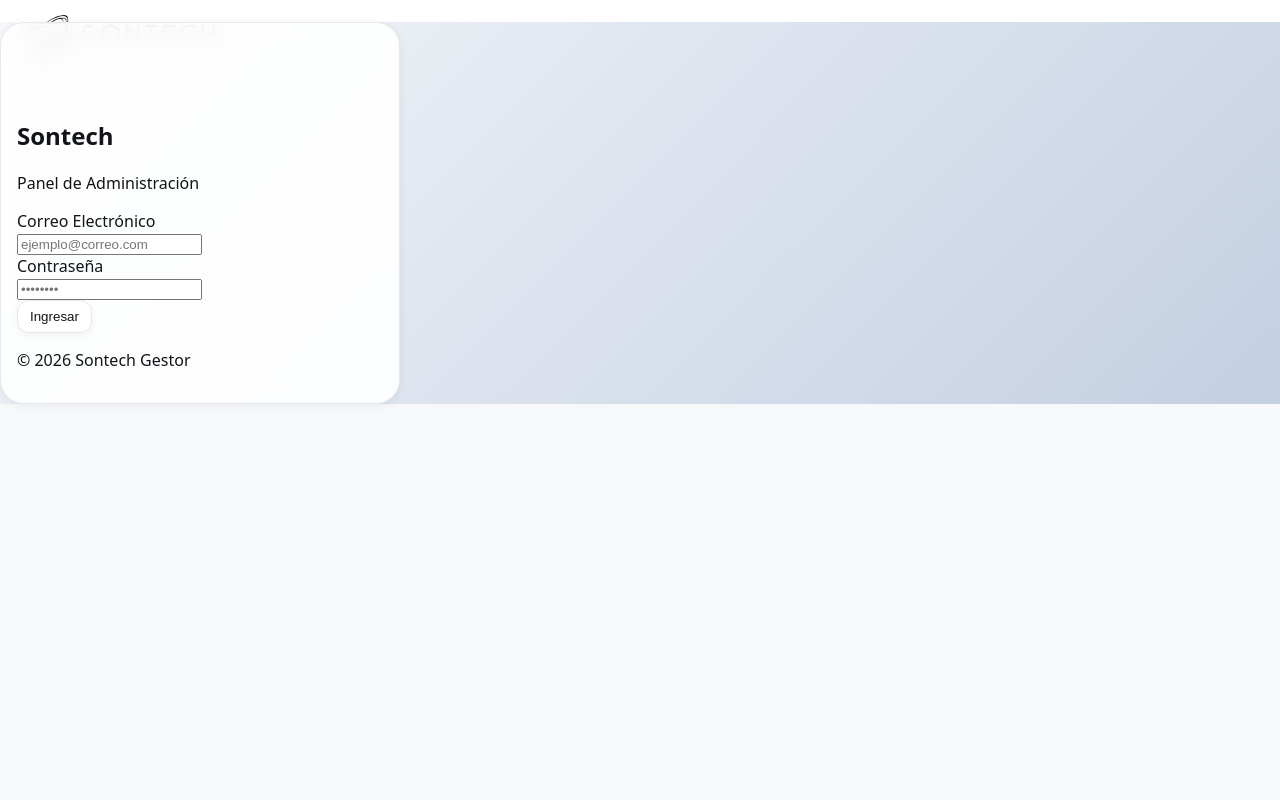
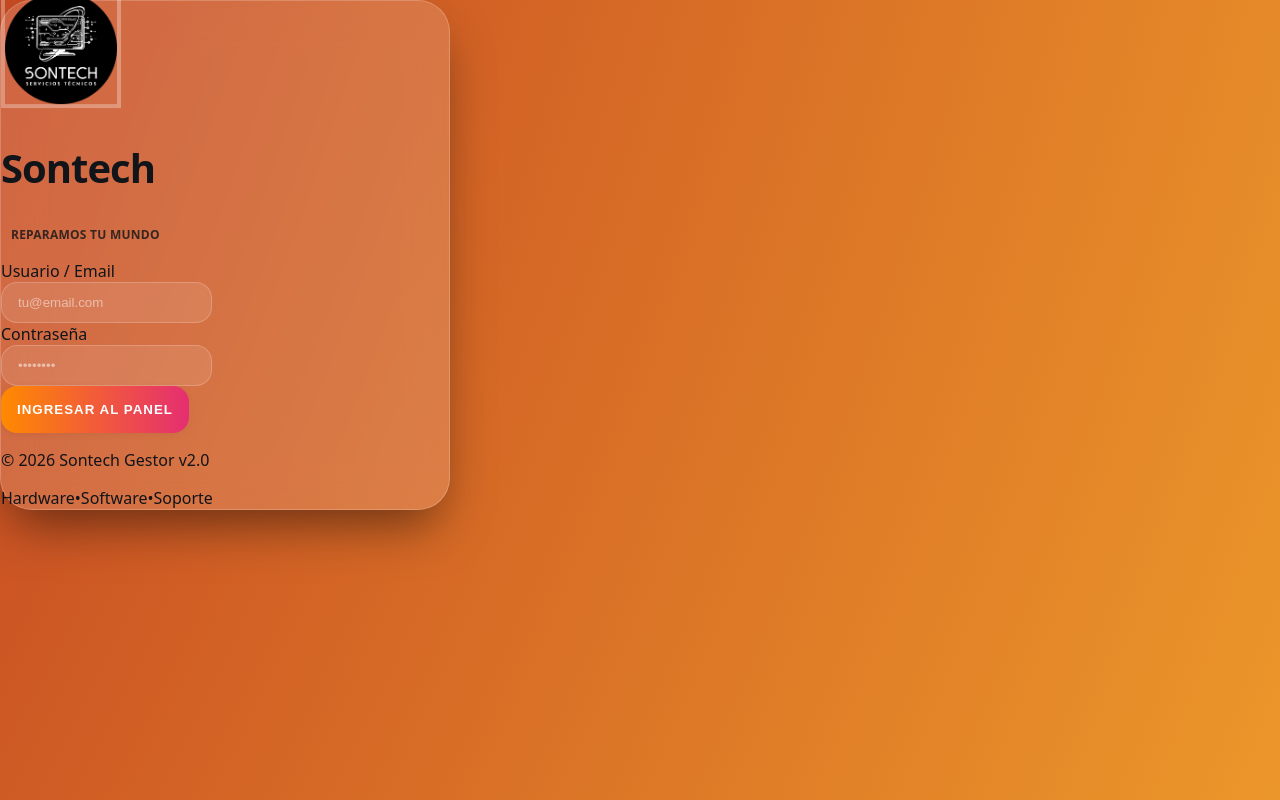
Before and after one commit to mnogueradesarrollo/presupuesto-workorder-sontech, a React (Vite) app: page /login in a window 1280 px wide. Built offline with nearby package versions, Linux system fonts and the light colour scheme; no server answers.

Commit message:
diseño: nueva estética premium para el login con logo circular y glassmorphism

```diff
--- a/src/pages/Login.tsx
+++ b/src/pages/Login.tsx
@@ -3,6 +3,7 @@ import { signInWithEmailAndPassword } from 'firebase/auth';
 import { auth } from '../lib/firebase';
 import { useNavigate, useLocation } from 'react-router-dom';
 import toast from 'react-hot-toast';
+import logoCircle from '../assets/logo-sontech-circle.png';
 
 const Login: React.FC = () => {
     const [email, setEmail] = useState('');
@@ -19,15 +20,15 @@ const Login: React.FC = () => {
 
         try {
             await signInWithEmailAndPassword(auth, email, password);
-            toast.success('¡Bienvenido!');
+            toast.success('¡Bienvenido al sistema!');
             navigate(from, { replace: true });
         } catch (error: any) {
-            console.error('Error in login:', error);
-            let message = 'Error al iniciar sesión';
+            console.error('Error en el acceso:', error);
+            let message = 'Error de autenticación';
             if (error.code === 'auth/user-not-found' || error.code === 'auth/wrong-password' || error.code === 'auth/invalid-credential') {
-                message = 'Usuario o contraseña incorrectos';
+                message = 'Las credenciales no son válidas';
             } else if (error.code === 'auth/too-many-requests') {
-                message = 'Demasiados intentos. Inténtalo más tarde.';
+                message = 'Acceso bloqueado temporalmente por demasiados intentos.';
             }
             toast.error(message);
         } finally {
@@ -36,32 +37,104 @@ const Login: React.FC = () => {
     };
 
     return (
-        <div className="min-vh-100 d-flex align-items-center justify-content-center bg-light px-3 py-5"
+        <div className="min-vh-100 d-flex align-items-center justify-content-center px-3 py-5"
             style={{
-                background: 'linear-gradient(135deg, #f5f7fa 0%, #c3cfe2 100%)',
-                marginTop: '-56px' // Compensate for potential padding-top from navbar-space which we'll hide
+                background: 'radial-gradient(circle at top left, #1a2a6c, #b21f1f, #fdbb2d)',
+                backgroundSize: '400% 400%',
+                animation: 'gradientBG 15s ease infinite',
+                position: 'fixed',
+                top: 0,
+                left: 0,
+                right: 0,
+                bottom: 0,
+                zIndex: 1050
             }}>
-            <div className="card shadow-lg border-0" style={{ maxWidth: '400px', width: '100%', borderRadius: '1.5rem', backdropFilter: 'blur(10px)', backgroundColor: 'rgba(255, 255, 255, 0.9)' }}>
-                <div className="card-body p-5">
-                    <div className="text-center mb-4">
-                        <div className="bg-primary text-white rounded-circle d-inline-flex align-items-center justify-content-center mb-3" style={{ width: '60px', height: '60px' }}>
-                            <i className="bi bi-shield-lock-fill fs-3"></i>
+            <style>
+                {`
+          @keyframes gradientBG {
+            0% { background-position: 0% 50%; }
+            50% { background-position: 100% 50%; }
+            100% { background-position: 0% 50%; }
+          }
+          .glass-card {
+            background: rgba(255, 255, 255, 0.15);
+            backdrop-filter: blur(20px);
+            -webkit-backdrop-filter: blur(20px);
+            border: 1px solid rgba(255, 255, 255, 0.2);
+            border-radius: 2rem;
+            box-shadow: 0 25px 50px -12px rgba(0, 0, 0, 0.5);
+          }
+          .form-control-premium {
+            background: rgba(255, 255, 255, 0.1);
+            border: 1px solid rgba(255, 255, 255, 0.2);
+            color: white !important;
+            border-radius: 1rem;
+            padding: 0.75rem 1rem;
+            transition: all 0.3s ease;
+          }
+          .form-control-premium:focus {
+            background: rgba(255, 255, 255, 0.2);
+            border-color: rgba(255, 255, 255, 0.5);
+            box-shadow: 0 0 15px rgba(255, 255, 255, 0.1);
+          }
+          .form-control-premium::placeholder {
+            color: rgba(255, 255, 255, 0.5);
+          }
+          .btn-premium {
+            background: linear-gradient(90deg, #ff8a00, #e52e71);
+            border: none;
+            color: white;
+            font-weight: 700;
+            text-transform: uppercase;
+            letter-spacing: 1px;
+            padding: 1rem;
+            border-radius: 1rem;
+            transition: transform 0.2s ease, box-shadow 0.2s ease;
+          }
+          .btn-premium:hover:not(:disabled) {
+            transform: translateY(-2px);
+            box-shadow: 0 10px 20px rgba(229, 46, 113, 0.3);
+            background: linear-gradient(90deg, #ff9a00, #f52e71);
+          }
+          .btn-premium:active {
+            transform: translateY(0);
+          }
+          .floating-icon {
+            animation: float 4s ease-in-out infinite;
+          }
+          @keyframes float {
+            0% { transform: translateY(0px); }
+            50% { transform: translateY(-15px); }
+            100% { transform: translateY(0px); }
+          }
+        `}
+            </style>
+
+            <div className="glass-card p-4 p-md-5" style={{ maxWidth: '450px', width: '100%' }}>
+                <div className="text-center mb-5 floating-icon">
+                    <img
+                        src={logoCircle}
+                        alt="Sontech Logo"
+                        className="img-fluid rounded-circle shadow-lg mb-4"
+                        style={{ width: '120px', height: '120px', objectFit: 'cover', border: '4px solid rgba(255, 255, 255, 0.3)' }}
+                    />
+                    <h1 className="fw-bold text-white mb-1" style={{ fontSize: '2.5rem', letterSpacing: '-1px' }}>Sontech</h1>
+                    <div className="badge bg-white text-dark rounded-pill px-3 py-2 fw-bold" style={{ opacity: 0.8 }}>
+                        REPARAMOS TU MUNDO
                     </div>
-                        <h2 className="fw-bold text-dark">Sontech</h2>
-                        <p className="text-muted small">Panel de Administración</p>
                 </div>
 
                 <form onSubmit={handleSubmit}>
-                        <div className="mb-3">
-                            <label className="form-label small fw-bold text-secondary">Correo Electrónico</label>
+                    <div className="mb-4">
+                        <label className="form-label text-white small fw-bold opacity-75 ms-2 uppercase">Usuario / Email</label>
                         <div className="input-group">
-                                <span className="input-group-text bg-transparent border-end-0 text-secondary">
-                                    <i className="bi bi-envelope"></i>
+                            <span className="input-group-text bg-transparent border-0 text-white opacity-50">
+                                <i className="bi bi-person-fill"></i>
                             </span>
                             <input
                                 type="email"
-                                    className="form-control border-start-0 ps-0"
-                                    placeholder="ejemplo@correo.com"
+                                className="form-control form-control-premium"
+                                placeholder="tu@email.com"
                                 value={email}
                                 onChange={(e) => setEmail(e.target.value)}
                                 required
@@ -69,15 +142,15 @@ const Login: React.FC = () => {
                         </div>
                     </div>
 
-                        <div className="mb-4">
-                            <label className="form-label small fw-bold text-secondary">Contraseña</label>
+                    <div className="mb-5">
+                        <label className="form-label text-white small fw-bold opacity-75 ms-2 uppercase">Contraseña</label>
                         <div className="input-group">
-                                <span className="input-group-text bg-transparent border-end-0 text-secondary">
-                                    <i className="bi bi-lock"></i>
+                            <span className="input-group-text bg-transparent border-0 text-white opacity-50">
+                                <i className="bi bi-lock-fill"></i>
                             </span>
                             <input
                                 type="password"
-                                    className="form-control border-start-0 ps-0"
+                                className="form-control form-control-premium"
                                 placeholder="••••••••"
                                 value={password}
                                 onChange={(e) => setPassword(e.target.value)}
@@ -88,23 +161,28 @@ const Login: React.FC = () => {
 
                     <button
                         type="submit"
-                            className="btn btn-primary w-100 py-2 fw-bold shadow-sm"
-                            style={{ borderRadius: '0.75rem' }}
+                        className="btn btn-premium w-100 shadow-lg"
                         disabled={loading}
                     >
                         {loading ? (
-                                <>
-                                    <span className="spinner-border spinner-border-sm me-2" role="status" aria-hidden="true"></span>
-                                    Iniciando sesión...
-                                </>
+                            <div className="d-flex align-items-center justify-content-center">
+                                <span className="spinner-border spinner-border-sm me-3" role="status" aria-hidden="true"></span>
+                                Accediendo...
+                            </div>
                         ) : (
-                                'Ingresar'
+                            'Ingresar al Panel'
                         )}
                     </button>
                 </form>
 
-                    <div className="mt-4 text-center">
-                        <p className="text-muted small mb-0">© 2026 Sontech Gestor</p>
+                <div className="mt-5 text-center text-white opacity-50 small">
+                    <p className="mb-0">© 2026 Sontech Gestor v2.0</p>
+                    <div className="mt-2">
+                        <span className="mx-2">Hardware</span>
+                        <span className="mx-2">•</span>
+                        <span className="mx-2">Software</span>
+                        <span className="mx-2">•</span>
+                        <span className="mx-2">Soporte</span>
                     </div>
                 </div>
             </div>
```
Lines whose indentation alone changed are shown as unchanged.
